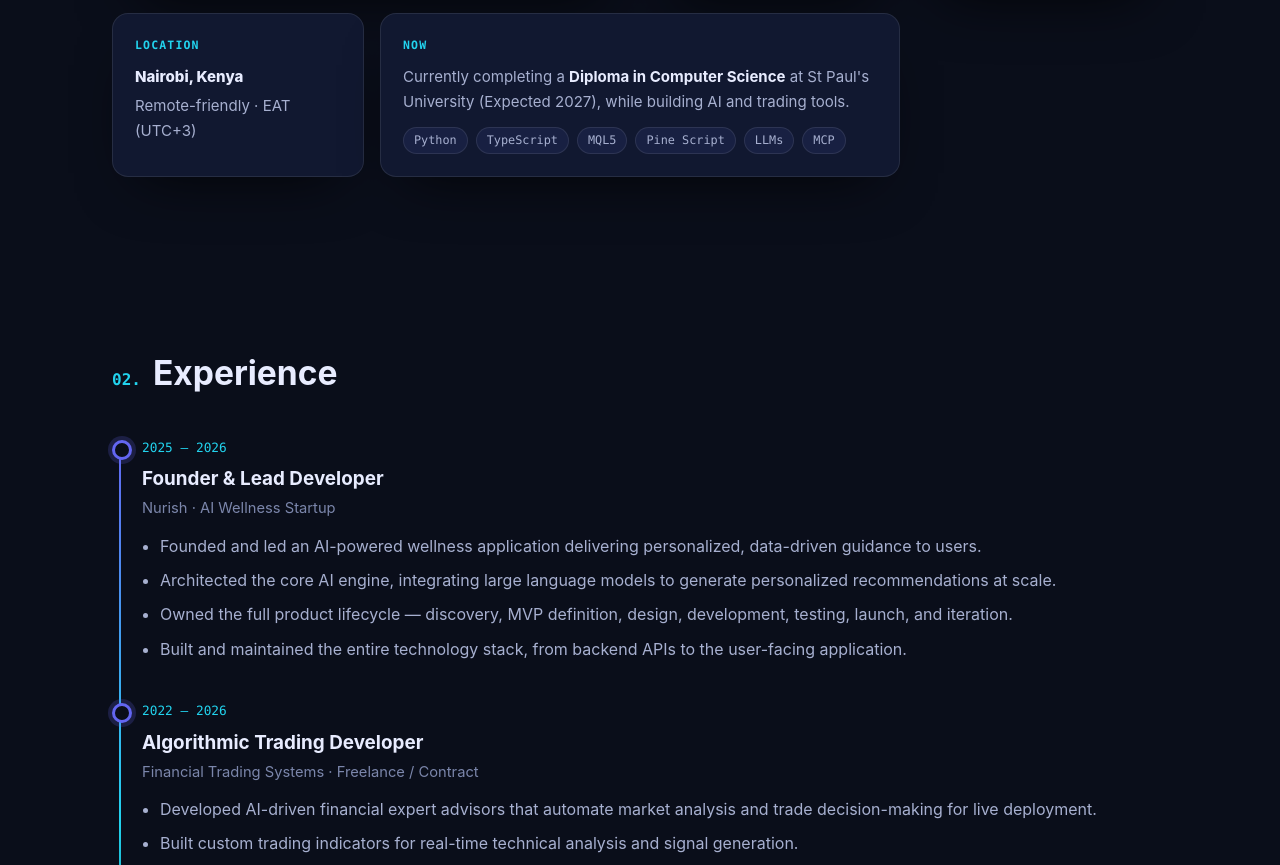
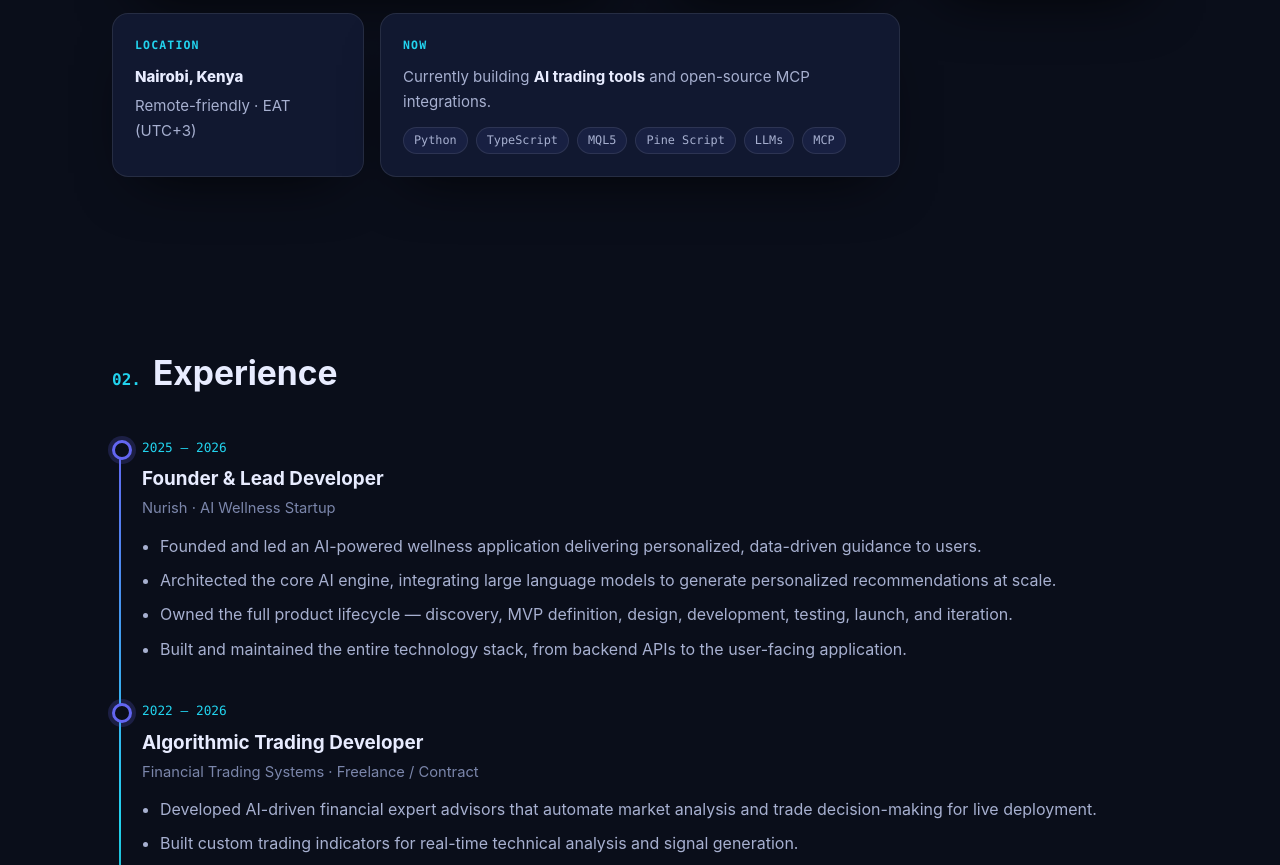
Before and after one commit to ghost-p-l/ghost-p-l.github.io, a plain HTML site: page index.html in a window 1280 px wide. Shown: the part 1091-1956 px from the top of the page. Drawn offline with Linux system fonts and the light colour scheme; no server answers.

Commit message:
fix: remove in-progress study line from About Now cell

```diff
--- a/index.html
+++ b/index.html
@@ -184,7 +184,7 @@
           </article>
           <article class="bento__cell bento__cell--wide reveal">
             <h3 class="bento__label">Now</h3>
-            <p class="bento__sub">Currently completing a <strong>Diploma in Computer Science</strong> at St Paul's University (Expected 2027), while building AI and trading tools.</p>
+            <p class="bento__sub">Currently building <strong>AI trading tools</strong> and open-source MCP integrations.</p>
             <div class="bento__chips">
               <span>Python</span><span>TypeScript</span><span>MQL5</span><span>Pine Script</span><span>LLMs</span><span>MCP</span>
             </div>
```
